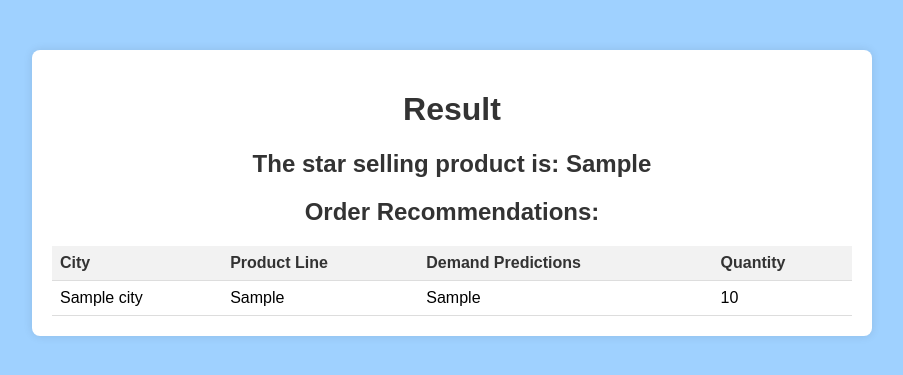
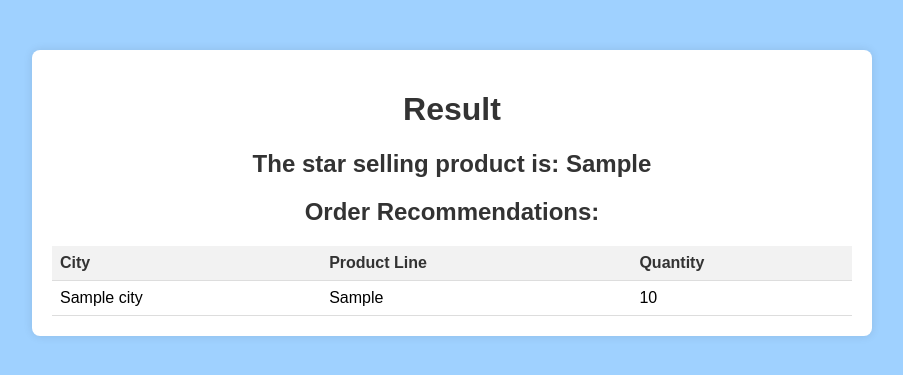
Before and after one commit to jithin2059/sales-predict-daashboard, a Flask app: template templates/result.html in a window 1280 px wide. Shown: the top 375 px of the page, without its empty margins (188-1091 px from the left). Run offline with Flask 3, Linux system fonts and the light colour scheme; the template is opened without the code that fills it: most values are stand-ins (such as "Sample title", 1, 10 or a date in 2020).

Commit message:
Update result.html

```diff
--- a/templates/result.html
+++ b/templates/result.html
@@ -47,7 +47,7 @@
                 <tr>
                     <th>City</th>
                     <th>Product Line</th>
-                    <th>Demand Predictions</th>
+
                     <th>Quantity</th>
                 </tr>
             </thead>
@@ -56,7 +56,7 @@
                     <tr>
                         <td>{{ record[1]['City'] }}</td>
                         <td>{{ record[1]['Product line'] }}</td>
-                        <td>{{ record[1]['Demand_Predictions'] }}</td>
+
                         <td>{{ record[1]['Quantity'] }}</td>
                     </tr>
                 {% endfor %}
```
